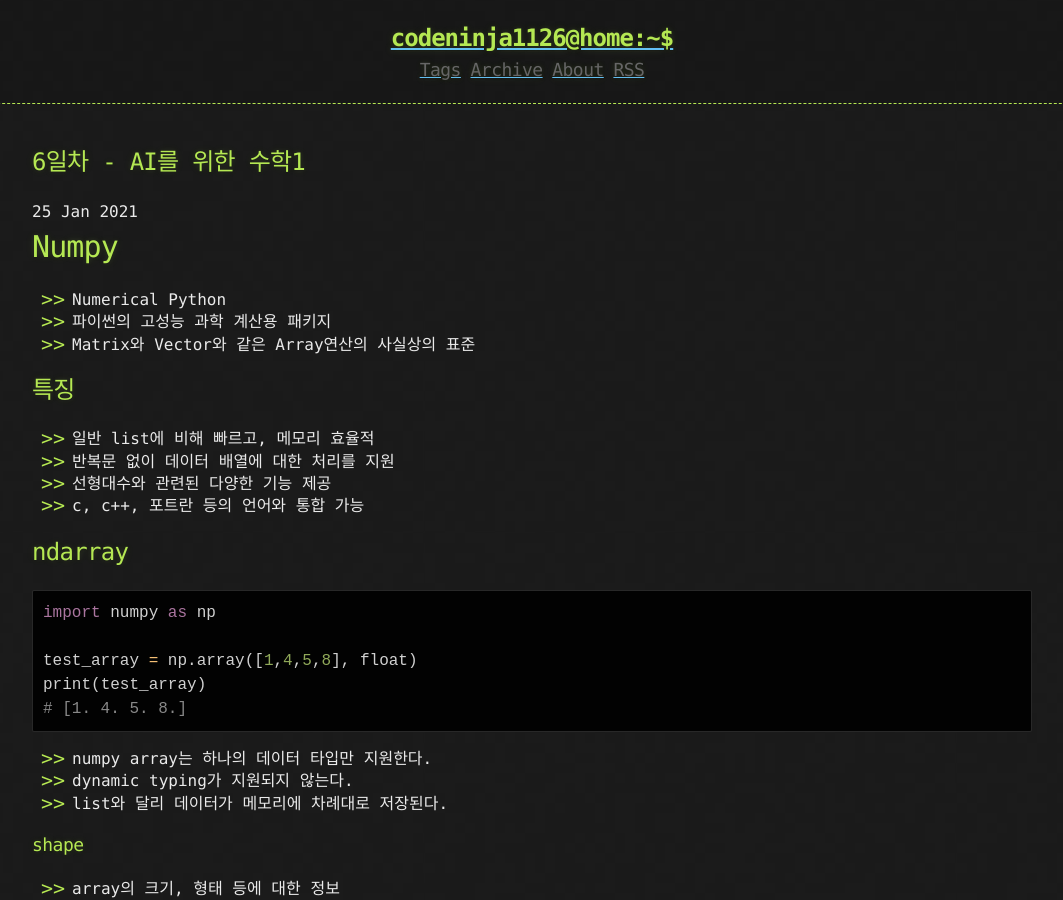
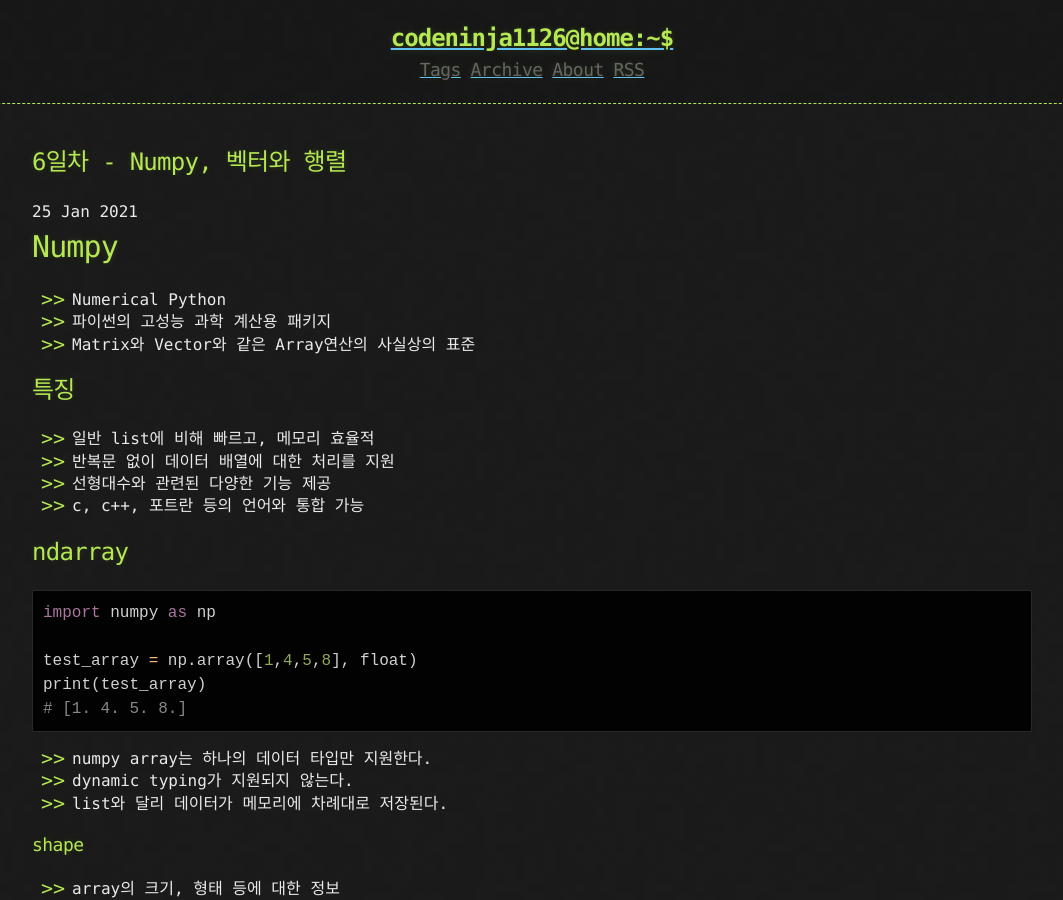
Before and after one commit to CodeNinja1126/CodeNinja1126.github.io, a Jekyll site: the page built from _posts/2021-01-25-020.md, in a window 1280 px wide and 900 px high. Shown: the whole window, without its empty margins (108-1171 px from the left). Built offline with Jekyll 4.4.1, drawn with Linux system fonts in a browser that asks for light colours.

Commit message:
Update 2021-01-25-020.md

```diff
--- a/_posts/2021-01-25-020.md
+++ b/_posts/2021-01-25-020.md
@@ -1,5 +1,5 @@
 ---
-title: "6일차 - AI를 위한 수학1"
+title: "6일차 - Numpy, 벡터와 행렬"
 tags: [boostcamp]
 published: true
 ---
```
